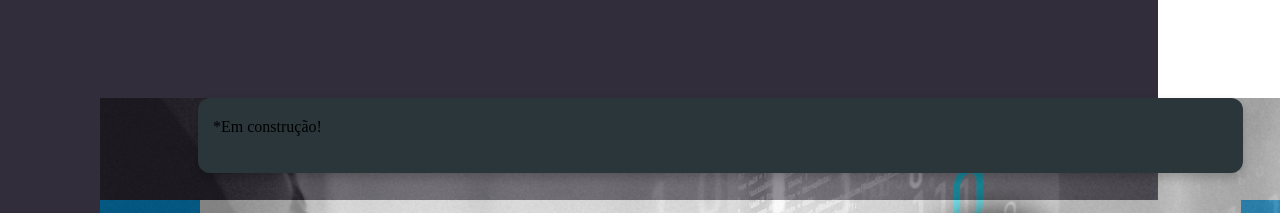
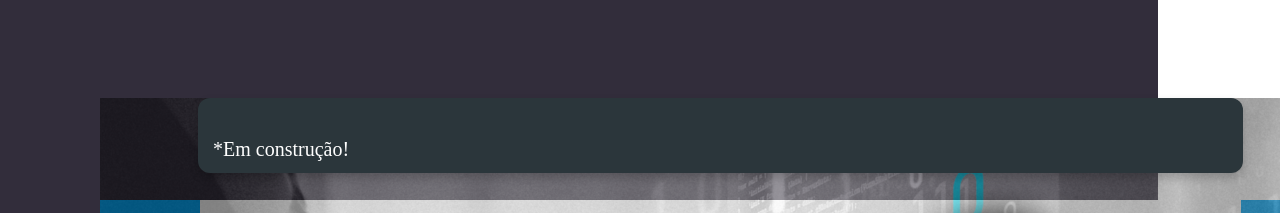
Before and after one commit to MichelMathos/meu-portfolio, a plain HTML site: page index.html in a window 1280 px wide. Shown: the top 213 px of the page. Drawn offline with Linux system fonts and the light colour scheme.

Commit message:
Update index.html
Add uma p na div cabecalho

```diff
--- a/index.html
+++ b/index.html
@@ -9,7 +9,9 @@
 
 <body id="desktop-1">
     <div id="do-cabecalho">
-        <div class="cabecalho">*Em construção!</div>
+        <div class="cabecalho">
+            <p>*Em construção!</p>
+        </div>
     </div>
     <div id="quadrado-branco-superior"></div>
     <section id="bg-1"><!--INÍCIO SEÇÃO PRINCIPAL-->
```
